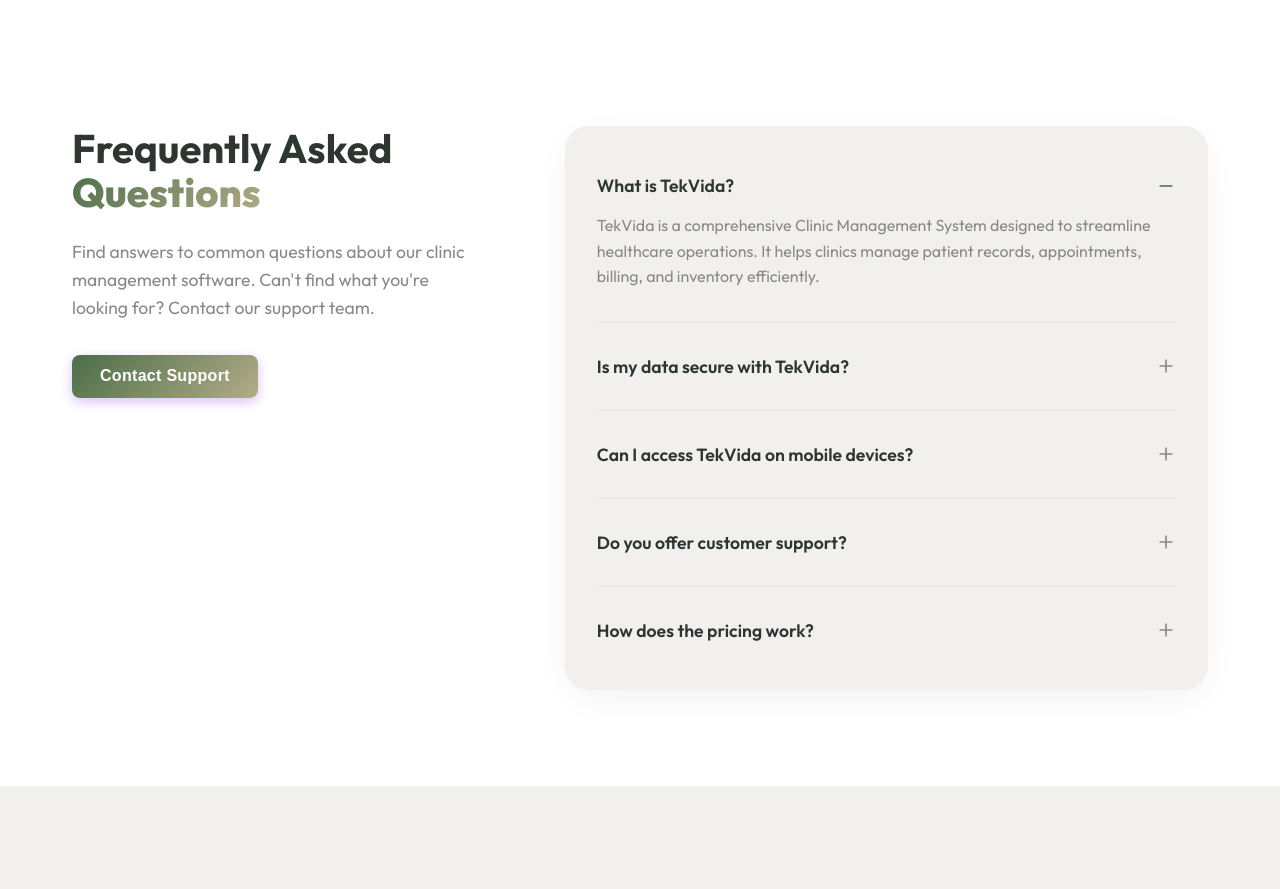
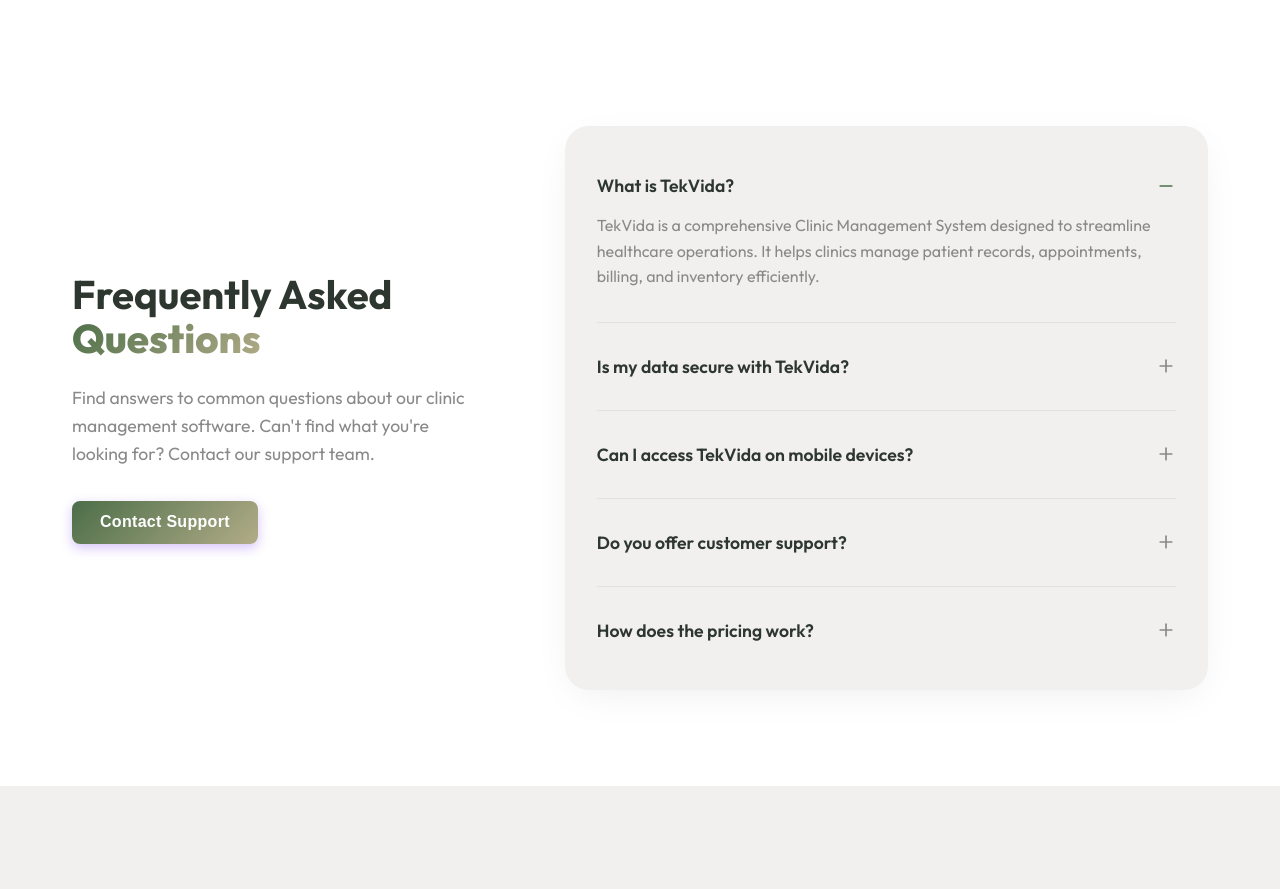
Before and after one commit to Danialjatt/Tekvia.Danial, a React (Vite) app: page / in a window 1280 px wide. Shown: the part 4220-5109 px from the top of the page. Built offline with nearby package versions, Linux system fonts and the light colour scheme.

Commit message:
6th commit

```diff
--- a/src/components/FAQ.css
+++ b/src/components/FAQ.css
@@ -7,13 +7,10 @@
     display: grid;
     grid-template-columns: 0.8fr 1.2fr;
     gap: 4rem;
-    align-items: start;
+    align-items: center;
 }
 
-.faq-header {
-    position: sticky;
-    top: 100px;
-}
+
 
 .faq-title {
     font-size: 2.5rem;
```
